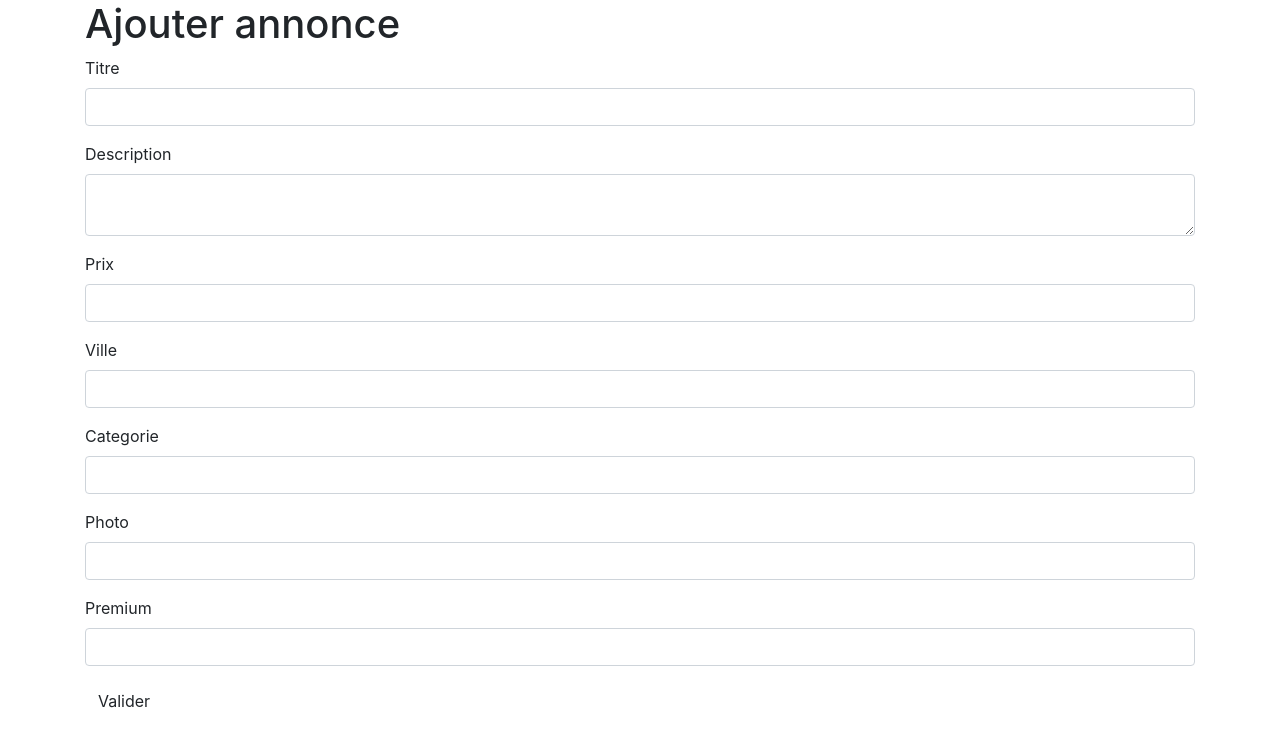
After one commit to Kuma667/wf3projet, a PHP site: template templates/base/pages/ajoutAnnonce.html copy.twig in a window 1280 px wide. The commit adds this page. Shown: the top 747 px of the page. Run offline with PHP 8.4, Linux system fonts and the light colour scheme; the template is opened without the code that fills it, so the values that code supplies are empty; form fields are guessed from the names that the template uses; some libraries are stand-ins or nearby versions.

Commit message:
modifier-annonces

```diff
--- /dev/null
+++ b/templates/base/pages/ajoutAnnonce.html copy.twig
@@ -0,0 +1,20 @@
+{% extends 'base.html.twig' %}
+
+{% block title %}modifier annonce{% endblock %}
+
+{% block body %}
+
+	<h1>Ajouter annonce</h1>
+	{% include '/_partials/flash.html.twig' %}
+ {{ form_start(annoncesForm) }}
+        {{ form_row(annoncesForm.titre) }}
+        {{ form_row(annoncesForm.description) }}
+        {{ form_row(annoncesForm.prix) }}
+        {{ form_row(annoncesForm.ville) }}
+        {{ form_row(annoncesForm.categorie) }}
+        {{ form_row(annoncesForm.photo) }}
+        {{ form_row(annoncesForm.premium) }}
+	<button type="submit" class="btn">Valider</button>
+{{ form_end(annoncesForm) }}
+
+{% endblock %}
--- a/templates/base/pages/allAnnonces.html.twig
+++ b/templates/base/pages/allAnnonces.html.twig
@@ -4,12 +4,13 @@
 {% block body %}
 
 	<h1 class="text-center mt-3 mb-5"><span class="souligne">Liste des articles</span></h1>
+	<div class="container">
 		<div class="row">
 			<div class="col-md-12">
 					{% for annonce in annonces %}
 						<div class="row mb-3">
 							<div class="col-md-4">
-							<img class="img-fluid" style="max-width:300px" src="/uploads/photos/{{ annonce.photo }}">
+								<img class="img-fluid" style="max-width:200px" src="/uploads/photos/{{ annonce.photo }}">
 							</div>
 							<div class="col-md-8">
 								<h3><a href="{{ path('annonceSingle', {id: annonce.id}) }}"> {{ annonce.titre }} </a> </h3>
@@ -20,5 +21,6 @@
 					{% endfor %}
 			</div>
 		</div>
+	</div>
 
 {% endblock %}
--- a/templates/base/pages/annonceSingle.html.twig
+++ b/templates/base/pages/annonceSingle.html.twig
@@ -17,7 +17,7 @@
 			<p class="lead"> Vendeur : {{ annonce.user.prenom }}</p>
 			<a href="" class="btn btn-success mb-3">Faire une offre</a> <br>
 			<a href="" class="btn btn-info">Contacter le vendeur</a>
-		</div>
+			<a href="/membre/modifier-annonce-{{annonce.id}}" class="btn btn-info">Modifier</a>
 	</div>
 
 {% endblock %}
```
Also changed, not shown: src/Controller/BaseController.php (+45 -0 lines), templates/base/pages/modifierAnnonce.html.twig (added, +20 -0 lines), public/uploads/photos/photo-5edf4b057bc1d.jpg (deleted), public/uploads/photos/photo-5edfd8fa6a805.png (added), public/uploads/photos/photo-5edfda425c04a.png (added), public/uploads/photos/photo-5edfdcdb08393.png (added), public/uploads/photos/photo-5edfe76d8b5c2.png (added), public/uploads/photos/photo-5edfe785122d0.png (added), public/uploads/photos/photo-5ee0879dd8104.png (added), public/uploads/photos/photo-5ee087ce1a685.png (added), public/uploads/photos/photo-5ee087db48ba8.png (added), public/uploads/photos/photo-5ee0881976d1a.png (added), public/uploads/photos/photo-5ee08889d2c75.png (added), public/uploads/photos/photo-5ee08af2515fc.png (added), 1 other file. Lines whose indentation alone changed are shown as unchanged.
